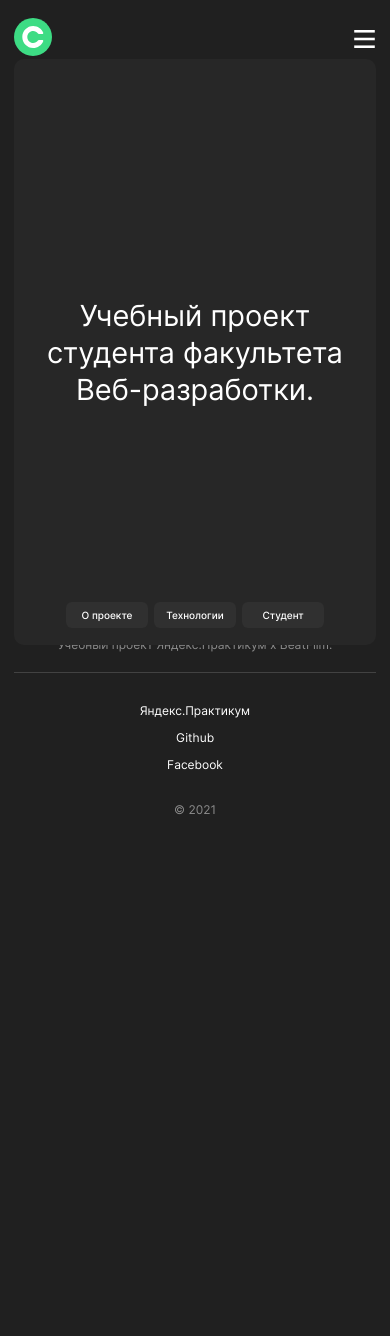
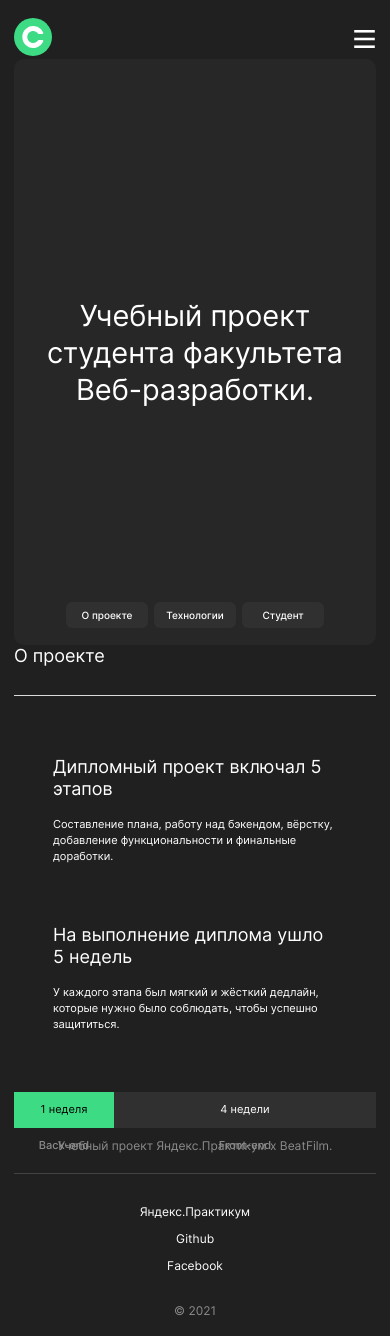
Before and after one commit to RonWinchester/movies-explorer-frontend, a React (Create React App) app: page / in a window 390 px wide. Before the commit the page ends 844 px from the top, so only its background shows below. Built offline with nearby package versions, Linux system fonts and the light colour scheme.

Commit message:
feat: about-project

```diff
--- a/src/components/App/App.css
+++ b/src/components/App/App.css
@@ -18,16 +18,28 @@
 }
 
 .wrapper {
-  padding: 0 70px;
+  margin: 0 40px;
+}
+
+@media screen and (max-width: 768px) {
+  .wrapper {
+    margin: 0 20px;
+  }
+}
+
+@media screen and (max-width: 525px) {
+  .wrapper {
+    margin: 0 14px;
+  }
 }
 
 .alignment {
   margin: 0 70px;
 }
 
-@media screen and (max-width: 768px) {
+@media screen and (max-width: 778px) {
   .alignment {
-    margin: 0 20px;
+    margin: 0 30px;
   }
 }
 
@@ -41,11 +53,11 @@
   text-decoration: none;
   color: white;
   cursor: pointer;
-  transition: opacity .3s linear .1s;
+  transition: opacity 0.3s linear 0.1s;
 }
 
 .link:hover {
-  opacity: .8;
+  opacity: 0.8;
 }
 
 .button {
@@ -53,9 +65,9 @@
   padding: 0;
   cursor: pointer;
   border: none;
-  transition: opacity .3s linear .1s;
+  transition: opacity 0.3s linear 0.1s;
 }
 
 .button:hover {
-  opacity: .8;
+  opacity: 0.8;
 }
--- a/src/components/Footer/Footer.css
+++ b/src/components/Footer/Footer.css
@@ -2,7 +2,7 @@
   display: flex;
   flex-wrap: wrap;
   flex-direction: column;
-  padding-top: 18px;
+  padding: 18px 0;
   justify-content: flex-end;
   align-items: center;
   height: 172px;
--- /dev/null
+++ b/src/components/Main/AboutProject/AbooutProject.js
@@ -0,0 +1,45 @@
+import React from "react";
+
+function AboutProject() {
+  return (
+    <div className="alignment about-project">
+      <h2 className="about-project__title">О проекте</h2>
+      <div className="about-project__information">
+        <div className="about-project__stages">
+          <h3 className="about-project__stages-title">
+            Дипломный проект включал 5 этапов
+          </h3>
+          <p className="about-project__stages-subtitle">
+            Составление плана, работу над бэкендом, вёрстку, добавление
+            функциональности и финальные доработки.
+          </p>
+        </div>
+        <div className="about-project__stages">
+          <h3 className="about-project__stages-title">
+            На выполнение диплома ушло 5 недель
+          </h3>
+          <p className="about-project__stages-subtitle">
+            У каждого этапа был мягкий и жёсткий дедлайн, которые нужно было
+            соблюдать, чтобы успешно защититься.
+          </p>
+        </div>
+        <div className="about-project__types">
+          <div className="about-project__type">
+            <div className="about-project__type-backend">1 неделя</div>
+            <div className="about-project__type-frontend">4 недели</div>
+          </div>
+          <div className="about-project__type">
+            <p className="about-project__type-backend about-project__type-description ">
+              Back-end
+            </p>
+            <p className=" about-project__type-frontend about-project__type-description">
+              Front-end
+            </p>
+          </div>
+        </div>
+      </div>
+    </div>
+  );
+}
+
+export default AboutProject;
--- /dev/null
+++ b/src/components/Main/AboutProject/AboutProject.css
@@ -0,0 +1,167 @@
+.about-project {
+  display: flex;
+  flex-direction: column;
+  box-sizing: border-box;
+  justify-content: center;
+  margin-top: 122px;
+}
+
+.about-project__title {
+  font-style: normal;
+  font-weight: normal;
+  font-size: 22px;
+  line-height: 27px;
+  margin: 0;
+  margin-bottom: 23px;
+}
+
+.about-project__information {
+  border-top: 1px solid #dadada;
+  display: flex;
+  flex-wrap: wrap;
+  justify-content: space-between;
+}
+
+.about-project__stages {
+  max-width: 550px;
+  font-style: normal;
+  font-weight: normal;
+}
+
+.about-project__stages-title {
+  font-size: 20px;
+  line-height: 24px;
+  font-weight: normal;
+  margin: 0;
+  margin-top: 70px;
+}
+
+.about-project__stages-subtitle {
+  font-size: 14px;
+  line-height: 20px;
+  margin: 0;
+  margin-top: 20px;
+}
+
+.about-project__types {
+  display: flex;
+  width: 100%;
+  flex-wrap: wrap;
+  margin-top: 110px;
+  font-style: normal;
+  font-weight: normal;
+}
+
+.about-project__type {
+  display: flex;
+  width: 100%;
+  height: 36px;
+}
+
+.about-project__type-backend {
+  font-size: 14px;
+  line-height: 17px;
+  text-align: center;
+  max-width: 228px;
+  width: 100%;
+  padding: 9px 0;
+  color: #000;
+  background-color: #3ddc84;
+}
+
+.about-project__type-frontend {
+  font-size: 14px;
+  line-height: 17px;
+  text-align: center;
+  max-width: 1052px;
+  width: 100%;
+  padding: 9px 0;
+  color: #fff;
+  background-color: #303030;
+}
+
+.about-project__type-description {
+  font-weight: 500;
+  font-size: 14px;
+  line-height: 17px;
+  text-align: center;
+  color: #8b8b8b;
+  background-color: transparent;
+  margin: 0;
+  padding: 14px 0;
+}
+
+@media screen and (max-width: 1279px) {
+  .about-project {
+    margin-top: 90px;
+  }
+
+  .about-project__stages {
+    max-width: 319px;
+  }
+
+  .about-project__stages-subtitle {
+    font-size: 12px;
+    line-height: 18px;
+    margin-top: 22px;
+  }
+
+  .about-project__types {
+    margin-top: 90px;
+  }
+
+  .about-project__type-backend {
+    max-width: 140px;
+  }
+}
+
+@media screen and (max-width: 710px) {
+  .about-project__stages {
+    max-width: 284px;
+  }
+
+  .about-project__title {
+    font-size: 18px;
+    line-height: 22px;
+    margin-bottom: 28px;
+  }
+
+  .about-project__stages-title {
+    font-size: 18px;
+    line-height: 22px;
+    margin-top: 60px;
+  }
+
+  .about-project__stages-subtitle {
+    font-size: 11px;
+    line-height: 16px;
+    margin-top: 16px;
+  }
+
+  .about-project__types {
+    margin-top: 60px;
+  }
+
+  .about-project__information {
+    justify-content: center;
+  }
+
+  .about-project__type-backend {
+    font-size: 11px;
+    line-height: 13px;
+    padding: 11px 0;
+    max-width: 100px;
+  }
+
+  .about-project__type-frontend {
+    font-size: 11px;
+    line-height: 13px;
+    padding: 11px 0;
+    max-width: 528px;
+  }
+
+  .about-project__type-description {
+    font-size: 11px;
+    line-height: 13px;
+  }
+}
--- a/src/components/Main/Main.js
+++ b/src/components/Main/Main.js
@@ -1,10 +1,12 @@
 import React from "react";
 import Promo from "./Promo/Promo";
+import AboutProject from "./AboutProject/AbooutProject";
 
 function Main() {
   return (
     <>
       <Promo></Promo>
+      <AboutProject></AboutProject>
     </>
   );
 }
--- a/src/components/Main/Promo/Promo.css
+++ b/src/components/Main/Promo/Promo.css
@@ -5,10 +5,10 @@
   display: flex;
   align-items: center;
   justify-content: center;
-  margin-top: 38px;
   flex-direction: column;
   box-sizing: border-box;
   position: relative;
+  margin-top: 38px;
 }
 
 @media screen and (max-width: 768px) {
@@ -31,7 +31,6 @@
   max-width: 730px;
   text-align: center;
   margin: 0 10px;
-
 }
 
 @media screen and (max-width: 768px) {
--- a/src/components/Main/Promo/Promo.js
+++ b/src/components/Main/Promo/Promo.js
@@ -3,7 +3,7 @@ import NavTab from "../NavTab/NavTab";
 
 function Promo() {
   return (
-    <div className="alignment promo">
+    <div className="wrapper promo">
       <h1 className="promo__title">
         Учебный проект студента факультета Веб-разработки.
       </h1>
--- a/src/index.css
+++ b/src/index.css
@@ -7,3 +7,4 @@
 @import url(../src/components/Footer/Footer.css);
 @import url(../src/components/Main/Promo/Promo.css);
 @import url(../src/components/Main/NavTab/NavTab.css);
+@import url(../src/components/Main/AboutProject/AboutProject.css);
```
